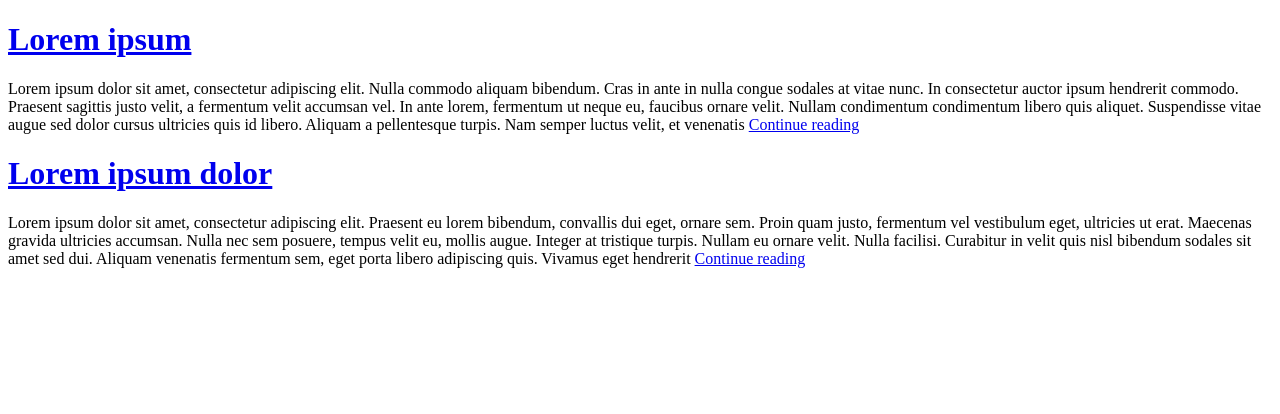
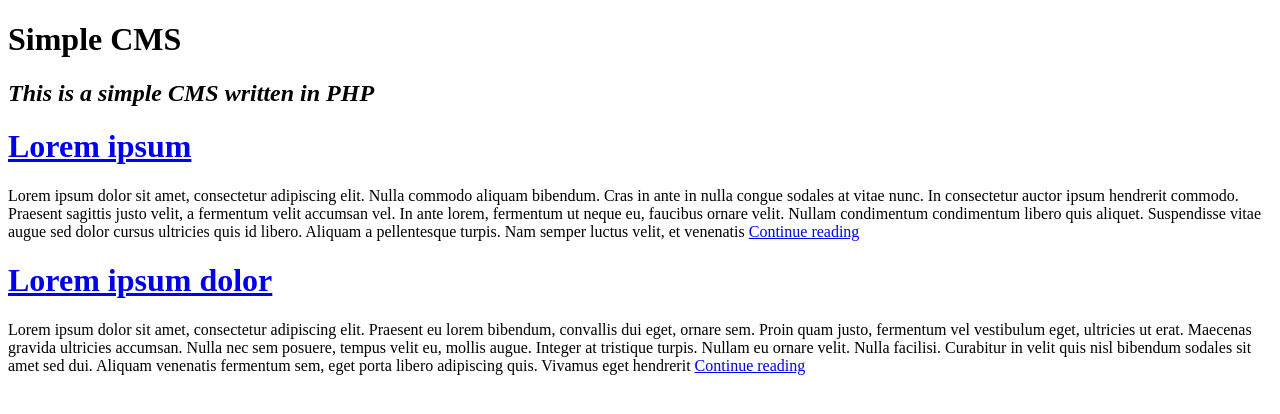
Before and after one commit to loopByte/SimpleCMS, a PHP site: page /index.php in a window 1280 px wide. Shown: the top 414 px of the page. Run offline with PHP 8.4, Linux system fonts and the light colour scheme; data comes from the database, SQL or seed files in the repository; some libraries are stand-ins or nearby versions.

Commit message:
Title and description retrieved from database

```diff
--- a/index.php
+++ b/index.php
@@ -1,24 +1,30 @@
 <?php
 
 /**
- * @author MacTavish
+ * @author loopByte
  * @copyright 2014
  */
 
     require_once 'classes/db.php';
     require_once 'classes/article.php';
+    require_once 'classes/site.php';
 
 ?>
 <!DOCTYPE html>
 <html>
     <head>
-        <title>Simple CMS</title>
+        <title><?php Site::title(); ?> - <?php Site::description(); ?></title>
         <link rel="stylesheet" type="text/css" href="css/main.css" />
         <script type="text/javascript" src="//code.jquery.com/jquery-1.10.2.min.js"></script>
         <script type="text/javascript" src="js/script.js"></script>
     </head>
 <body>
-    <header class="header"></header>
+    <header class="header">
+        <div>
+            <h1 class="title"><?php Site::title(); ?></h1>
+            <h2 class="description"><em><?php Site::description(); ?></em></h2>
+        </div>
+    </header>
     <div class="page">
         <?php
 
```
